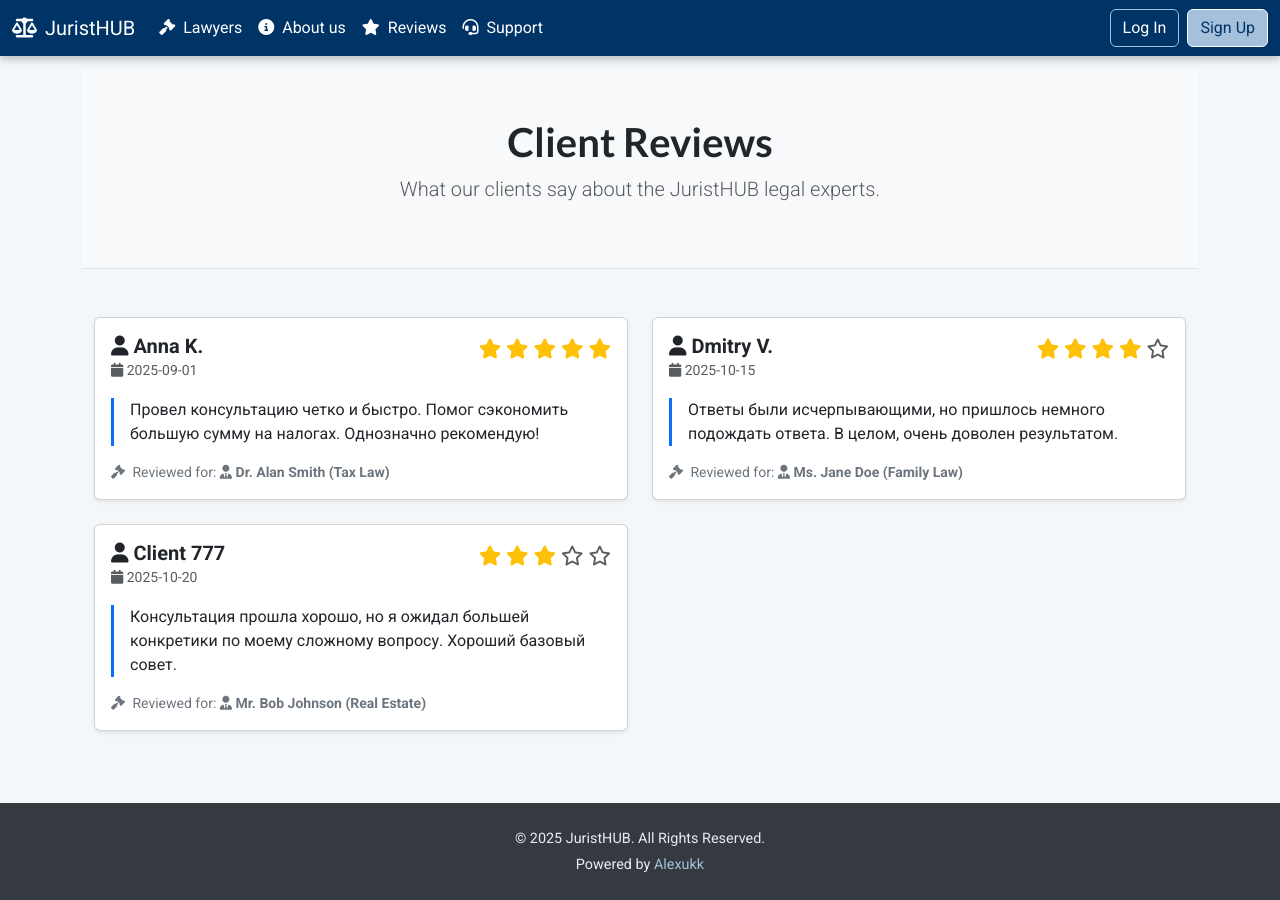
After one commit to Alexukk/juristHUB, a Flask app: page /reviews in a window 1280 px wide. The commit adds this page. Run offline with Flask 3, Linux system fonts and the light colour scheme.

Commit message:
Added reviews page, test data used

```diff
--- a/app.py
+++ b/app.py
@@ -52,6 +52,36 @@ def about():
 def all_lawyers():
     print("ROUTE: Accessing all_lawyers page.")
     return render_template('lawyers.html')
+
+
+@app.route('/reviews')
+def reviews():
+
+    reviews_list = [
+        {
+            'user_name': 'Anna K.',
+            'lawyer_name': 'Dr. Alan Smith (Tax Law)',
+            'rating': 5,
+            'text': 'Провел консультацию четко и быстро. Помог сэкономить большую сумму на налогах. Однозначно рекомендую!',
+            'date': '2025-09-01'
+        },
+        {
+            'user_name': 'Dmitry V.',
+            'lawyer_name': 'Ms. Jane Doe (Family Law)',
+            'rating': 4,
+            'text': 'Ответы были исчерпывающими, но пришлось немного подождать ответа. В целом, очень доволен результатом.',
+            'date': '2025-10-15'
+        },
+        {
+            'user_name': 'Client 777',
+            'lawyer_name': 'Mr. Bob Johnson (Real Estate)',
+            'rating': 3,
+            'text': 'Консультация прошла хорошо, но я ожидал большей конкретики по моему сложному вопросу. Хороший базовый совет.',
+            'date': '2025-10-20'
+        }
+    ]
+
+    return render_template('reviews.html', reviews=reviews_list)
 
 
 @app.route('/login', methods=['GET', 'POST'])
--- a/templates/base.html
+++ b/templates/base.html
@@ -42,7 +42,7 @@
                         </a>
                     </li>
                     <li class="nav-item">
-                        <a class="nav-link" href="{{ url_for('index') }}">
+                        <a class="nav-link" href="{{ url_for('reviews') }}">
                             <i class="fas fa-star me-1"></i> Reviews
                         </a>
                     </li>
--- a/templates/profile-edit.html
+++ b/templates/profile-edit.html
@@ -85,9 +85,9 @@
                             <hr class="my-4">
 
 
-                            <button class="btn btn-info" onclick="{{ url_for('user_dashboard', user_id=session.get('user_id')) }}">
+                            <a class="btn btn-info" href="{{ url_for('user_dashboard', user_id=session.get('user_id')) }}">
                                 <i class="fas fa-arrow-left me-1"></i> Back to Dashboard
-                                </button>
+                                </a>
 
                         </div>
                     </div>
--- /dev/null
+++ b/templates/reviews.html
@@ -0,0 +1,67 @@
+{% extends "base.html" %}
+
+{% block title %}Reviews - JuristHUB{% endblock %}
+
+{% macro render_stars(rating) %}
+    {% for i in range(5) %}
+        {% if i < rating %}
+            {# Stars before rating - yellow (painted) #}
+            <i class="fas fa-star text-warning"></i>
+        {% else %}
+            {# Stars after rating - gray (empty) #}
+            <i class="far fa-star text-muted"></i>
+        {% endif %}
+    {% endfor %}
+{% endmacro %}
+
+
+{% block content %}
+
+    <header class="py-5 bg-light border-bottom">
+        <div class="container text-center">
+            <h1 class="fw-bold text-dark">Client Reviews</h1>
+            <p class="lead text-muted">What our clients say about the JuristHUB legal experts.</p>
+        </div>
+    </header>
+
+    <section class="py-5">
+        <div class="container">
+            <div class="row">
+
+                {% for review in reviews %}
+                    <div class="col-md-6 mb-4">
+                        <div class="card h-100 shadow-sm review-card">
+                            <div class="card-body">
+
+                                <div class="d-flex justify-content-between align-items-start mb-3">
+                                    <div>
+
+                                        <h5 class="fw-bold mb-0"><i class="fa-solid fa-user"></i> <span></span>{{ review.user_name }}</h5>
+                                        <small class="text-muted"><i class="fa-solid fa-calendar"></i> {{ review.date }}</small>
+                                    </div>
+
+                                    <div class="fs-5">
+                                        {{ render_stars(review.rating) }}
+                                    </div>
+                                </div>
+
+                                <p class="card-text border-start border-3 border-primary ps-3 mb-3">
+                                    {{ review.text }}
+                                </p>
+
+                                <p class="small mb-0 text-secondary">
+                                    <i class="fas fa-gavel me-1"></i> Reviewed for:
+                                    <i class="fa-solid fa-user-tie"></i>
+                                    <span class="fw-bold">{{ review.lawyer_name }}</span>
+                                </p>
+
+                            </div>
+                        </div>
+                    </div>
+                {% endfor %}
+
+            </div>
+        </div>
+    </section>
+
+{% endblock %}
--- a/templates/user_dashboard.html
+++ b/templates/user_dashboard.html
@@ -22,6 +22,10 @@
 
             <h1 class="fw-bold display-4">Hello, {{ session.get('username') }}!</h1>
             <p class="lead mt-3">Welcome to your personalized JuristHUB dashboard.</p>
+            <p class="small mb-2">
+            <i class="fas fa-envelope me-1"></i> Email:
+            <span class="text-light fw-bold">{{ session.get('email') }}</span>
+            </p>
             <p class="small">Your role: <span class="badge bg-light text-dark">{{ session.get('status') | default('Client') }}</span></p>
 
             <hr class="border-light opacity-50 my-4">
```
